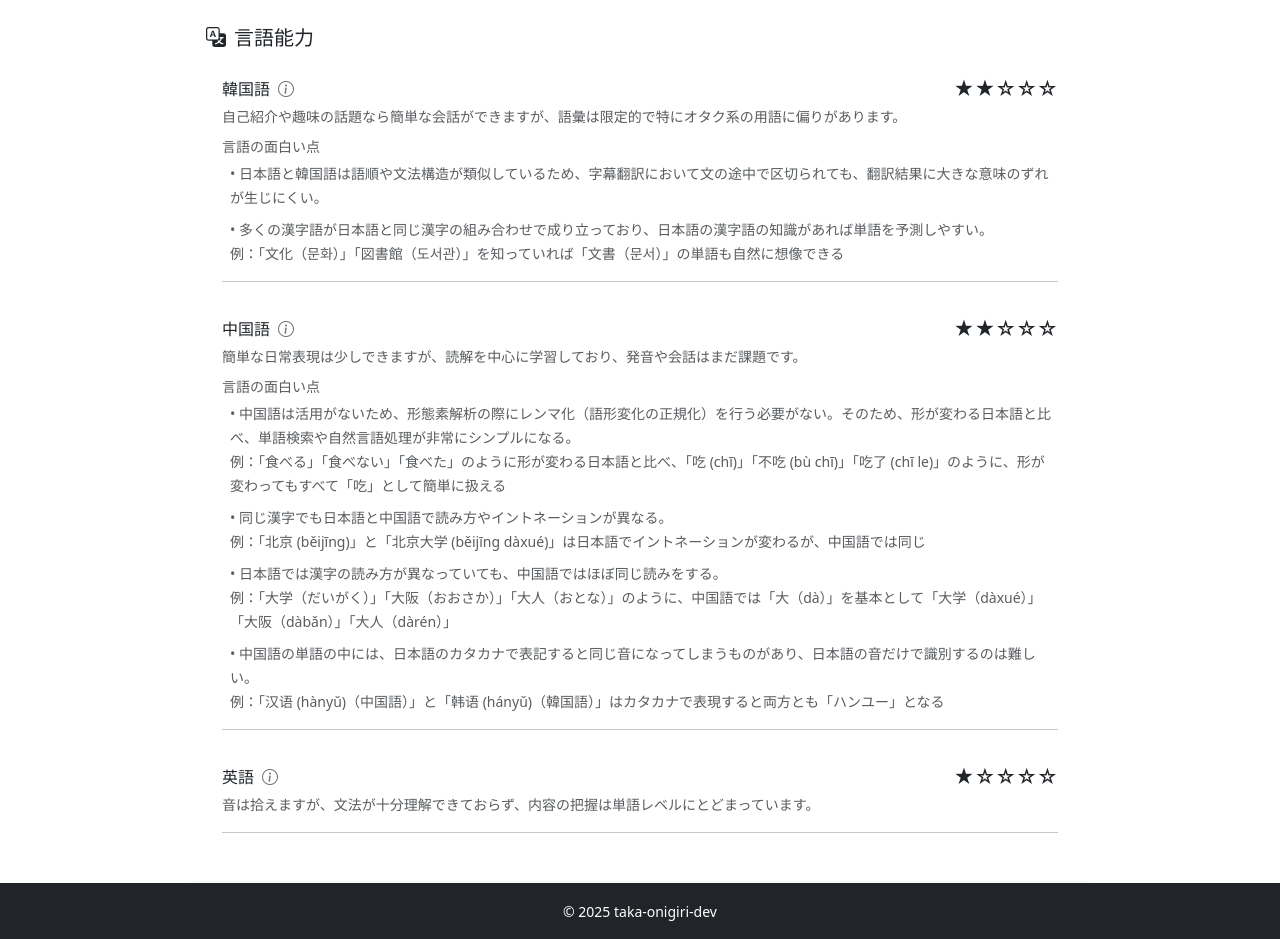
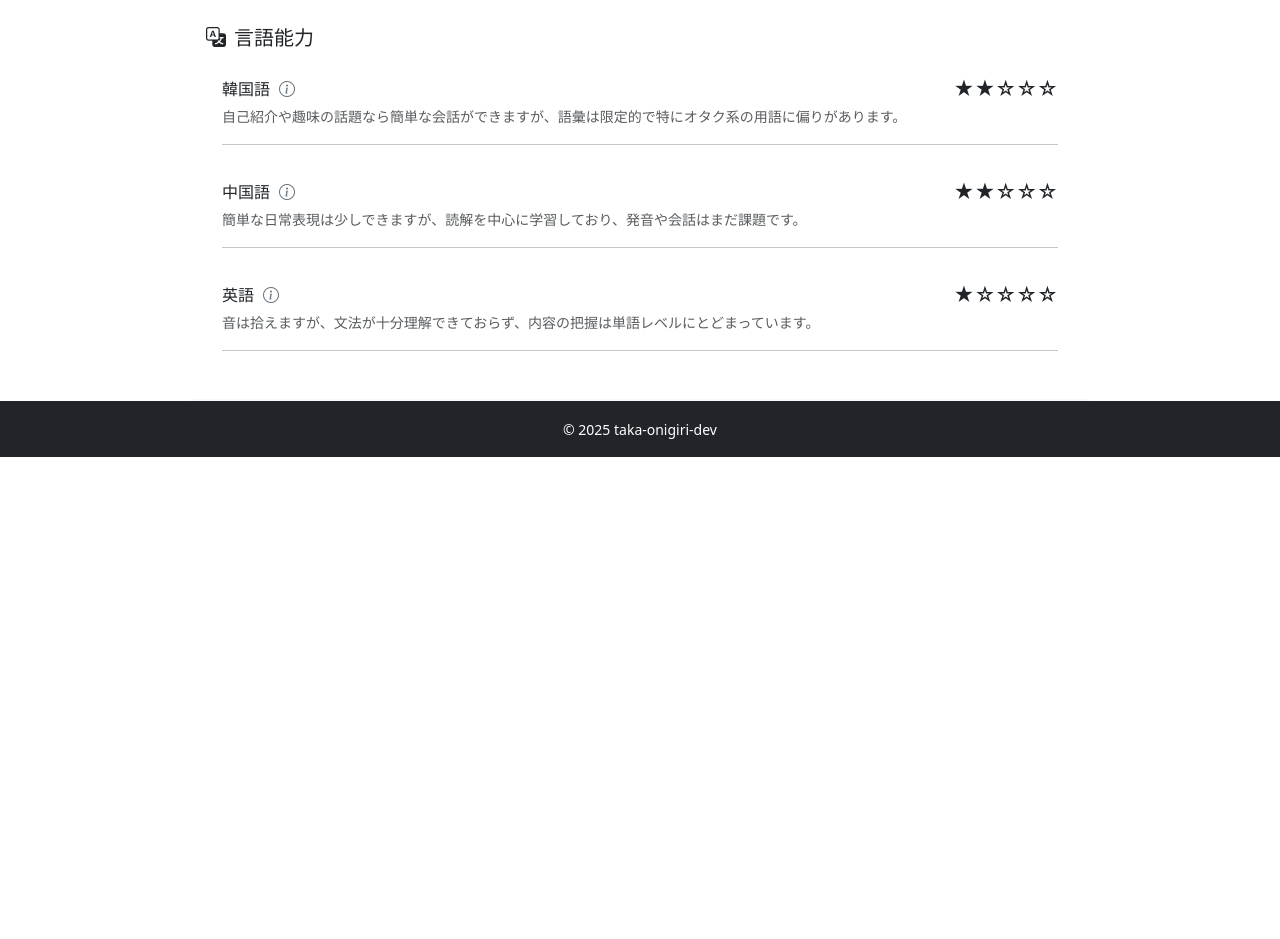
Before and after one commit to taka-onigiri-dev/my-portfolio, a Vue app: page / in a window 1280 px wide. Shown: the part 2980-3919 px from the top of the page. After the commit the page ends 3437 px from the top, so only its background shows below. Built offline with nearby package versions, Linux system fonts and the light colour scheme.

Commit message:
言語の詳細・特徴をモーダル化して共通コンポーネント化

```diff
--- /dev/null
+++ b/src/components/common/LanguageModal.vue
@@ -0,0 +1,48 @@
+<template>
+  <Modal
+    :modal-id="modalId"
+    :show="show"
+    @update:show="$emit('update:show', $event)"
+    :title="title"
+  >
+    <template #default>
+      <div v-if="t(`${baseKey}.detail`)">
+        <small class="text-muted">{{ t(`${baseKey}.detail`) }}</small>
+      </div>
+
+      <!-- features を computed の features を使って表示（空配列なら非表示） -->
+      <div v-if="features.length" class="mt-3">
+        <small class="text-muted d-block mb-2">
+          {{ t('skills.categories.languages.featuresTitle') }}
+        </small>
+        <ul class="list-unstyled ps-2 mb-0">
+          <li v-for="(feature, index) in features" :key="index" class="mb-2">
+            <small class="text-muted" v-html="`• ${feature.replace(/\n/g, '<br>')}`"></small>
+          </li>
+        </ul>
+      </div>
+    </template>
+  </Modal>
+</template>
+
+<script setup lang="ts">
+import Modal from '@/components/common/Modal.vue'
+import { useI18n } from 'vue-i18n'
+import { defineProps, defineEmits, computed } from 'vue'
+
+const props = defineProps({
+  modalId: { type: String, required: true },
+  show: { type: Boolean, required: true },
+  title: { type: String, required: true },
+  baseKey: { type: String, required: true },
+})
+
+const emit = defineEmits(['update:show'])
+const { t, tm } = useI18n()
+
+// features を computed にして、存在しないか空配列なら [] を返す
+const features = computed(() => {
+  const v = tm(`${props.baseKey}.features`) as string[] | undefined
+  return Array.isArray(v) ? v : []
+})
+</script>
--- a/src/components/sections/Skills.vue
+++ b/src/components/sections/Skills.vue
@@ -100,104 +100,140 @@
         <i class="bi bi-translate me-2"></i>{{ t('skills.categories.languages.title') }}
       </h3>
       <ul class="list-group mb-3">
+        <!-- 日本語 -->
         <li class="list-group-item bg-white text-dark border-0" v-if="locale !== 'ja'">
           <div class="d-flex justify-content-between align-items-center">
             <div class="d-flex align-items-center">
               <span>{{ t('skills.categories.languages.japanese.name') }}</span>
-              <i
-                v-if="t('skills.categories.languages.japanese.detail')"
-                class="bi bi-info-circle ms-2 text-secondary"
-                style="cursor: pointer"
-                :title="t('skills.categories.languages.japanese.detail')"
-              ></i>
+              <!-- 条件を削除して常に表示 -->
+              <button
+                class="btn btn-link p-0 text-secondary ms-2"
+                type="button"
+                @click="openJa = true"
+                aria-label="詳細"
+              >
+                <i class="bi bi-info-circle"></i>
+              </button>
             </div>
             <StarLevel :level="5" />
           </div>
-          <small v-if="t('skills.categories.languages.japanese.comment')" class="text-muted">{{
-            t('skills.categories.languages.japanese.comment')
-          }}</small>
+
+          <!-- comment をリスト内に表示（元の位置に戻す） -->
+          <small v-if="t('skills.categories.languages.japanese.comment')" class="text-muted">
+            {{ t('skills.categories.languages.japanese.comment') }}
+          </small>
+
+          <!-- Modal: detail と features を表示（comment は上で表示） -->
+          <LanguageModal
+            modal-id="modal-ja"
+            :show="openJa"
+            @update:show="openJa = $event"
+            :title="t('skills.categories.languages.japanese.name')"
+            base-key="skills.categories.languages.japanese"
+          />
+
           <hr class="my-3" />
         </li>
+
+        <!-- 韓国語 -->
         <li class="list-group-item bg-white text-dark border-0">
           <div class="d-flex justify-content-between align-items-center">
             <div class="d-flex align-items-center">
               <span>{{ t('skills.categories.languages.korean.name') }}</span>
-              <i
-                v-if="t('skills.categories.languages.korean.detail')"
-                class="bi bi-info-circle ms-2 text-secondary"
-                style="cursor: pointer"
-                :title="t('skills.categories.languages.korean.detail')"
-              ></i>
+              <!-- 条件を削除して常に表示 -->
+              <button
+                class="btn btn-link p-0 text-secondary ms-2"
+                type="button"
+                @click="openKo = true"
+                aria-label="詳細"
+              >
+                <i class="bi bi-info-circle"></i>
+              </button>
             </div>
             <StarLevel :level="2" />
           </div>
-          <small v-if="t('skills.categories.languages.korean.comment')" class="text-muted">{{
-            t('skills.categories.languages.korean.comment')
-          }}</small>
-          <div v-if="tm('skills.categories.languages.korean.features')" class="mt-2">
-            <small class="text-muted mb-1 d-block">
-              {{ t('skills.categories.languages.featuresTitle') }}
-            </small>
-            <ul class="list-unstyled ps-2 mb-0">
-              <li
-                v-for="(feature, index) in tm('skills.categories.languages.korean.features')"
-                :key="index"
-                class="mb-2"
-              >
-                <small class="text-muted" v-html="`• ${feature.replace(/\n/g, '<br>')}`"></small>
-              </li>
-            </ul>
-          </div>
+
+          <!-- comment をリスト内に表示 -->
+          <small v-if="t('skills.categories.languages.korean.comment')" class="text-muted">
+            {{ t('skills.categories.languages.korean.comment') }}
+          </small>
+
+          <LanguageModal
+            modal-id="modal-ko"
+            :show="openKo"
+            @update:show="openKo = $event"
+            :title="t('skills.categories.languages.korean.name')"
+            base-key="skills.categories.languages.korean"
+          />
+
           <hr class="my-3" />
         </li>
+
+        <!-- 中国語 -->
         <li class="list-group-item bg-white text-dark border-0">
           <div class="d-flex justify-content-between align-items-center">
             <div class="d-flex align-items-center">
               <span>{{ t('skills.categories.languages.chinese.name') }}</span>
-              <i
-                v-if="t('skills.categories.languages.chinese.detail')"
-                class="bi bi-info-circle ms-2 text-secondary"
-                style="cursor: pointer"
-                :title="t('skills.categories.languages.chinese.detail')"
-              ></i>
+              <!-- 条件を削除して常に表示 -->
+              <button
+                class="btn btn-link p-0 text-secondary ms-2"
+                type="button"
+                @click="openZh = true"
+                aria-label="詳細"
+              >
+                <i class="bi bi-info-circle"></i>
+              </button>
             </div>
             <StarLevel :level="2" />
           </div>
-          <small v-if="t('skills.categories.languages.chinese.comment')" class="text-muted">{{
-            t('skills.categories.languages.chinese.comment')
-          }}</small>
-          <div v-if="tm('skills.categories.languages.chinese.features')" class="mt-2">
-            <small class="text-muted mb-1 d-block">
-              {{ t('skills.categories.languages.featuresTitle') }}
-            </small>
-            <ul class="list-unstyled ps-2 mb-0">
-              <li
-                v-for="(feature, index) in tm('skills.categories.languages.chinese.features')"
-                :key="index"
-                class="mb-2"
-              >
-                <small class="text-muted" v-html="`• ${feature.replace(/\n/g, '<br>')}`"></small>
-              </li>
-            </ul>
-          </div>
+
+          <!-- comment をリスト内に表示 -->
+          <small v-if="t('skills.categories.languages.chinese.comment')" class="text-muted">
+            {{ t('skills.categories.languages.chinese.comment') }}
+          </small>
+
+          <LanguageModal
+            modal-id="modal-zh"
+            :show="openZh"
+            @update:show="openZh = $event"
+            :title="t('skills.categories.languages.chinese.name')"
+            base-key="skills.categories.languages.chinese"
+          />
+
           <hr class="my-3" />
         </li>
+
+        <!-- 英語（features がないなら表示されません） -->
         <li class="list-group-item bg-white text-dark border-0">
           <div class="d-flex justify-content-between align-items-center">
             <div class="d-flex align-items-center">
               <span>{{ t('skills.categories.languages.english.name') }}</span>
-              <i
-                v-if="t('skills.categories.languages.english.detail')"
-                class="bi bi-info-circle ms-2 text-secondary"
-                style="cursor: pointer"
-                :title="t('skills.categories.languages.english.detail')"
-              ></i>
+              <!-- 条件を削除して常に表示 -->
+              <button
+                class="btn btn-link p-0 text-secondary ms-2"
+                type="button"
+                @click="openEn = true"
+                aria-label="詳細"
+              >
+                <i class="bi bi-info-circle"></i>
+              </button>
             </div>
             <StarLevel :level="1" />
           </div>
-          <small v-if="t('skills.categories.languages.english.comment')" class="text-muted">{{
-            t('skills.categories.languages.english.comment')
-          }}</small>
+
+          <!-- comment をリスト内に表示 -->
+          <small v-if="t('skills.categories.languages.english.comment')" class="text-muted">
+            {{ t('skills.categories.languages.english.comment') }}
+          </small>
+
+          <LanguageModal
+            modal-id="modal-en"
+            :show="openEn"
+            @update:show="openEn = $event"
+            :title="t('skills.categories.languages.english.name')"
+            base-key="skills.categories.languages.english"
+          />
+
           <hr class="my-3" />
         </li>
       </ul>
@@ -208,9 +244,16 @@
 <script setup lang="ts">
 import Section from '@/components/common/Section.vue'
 import StarLevel from '@/components/common/StarLevel.vue'
+import LanguageModal from '@/components/common/LanguageModal.vue'
 import { useI18n } from 'vue-i18n'
+import { ref } from 'vue'
 
 const { locale, t, tm } = useI18n()
+
+const openJa = ref(false)
+const openKo = ref(false)
+const openZh = ref(false)
+const openEn = ref(false)
 </script>
 
 <style scoped>
```
